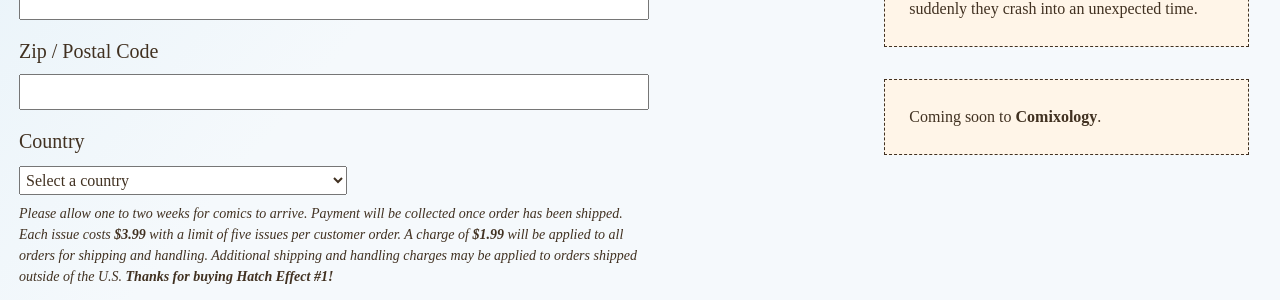
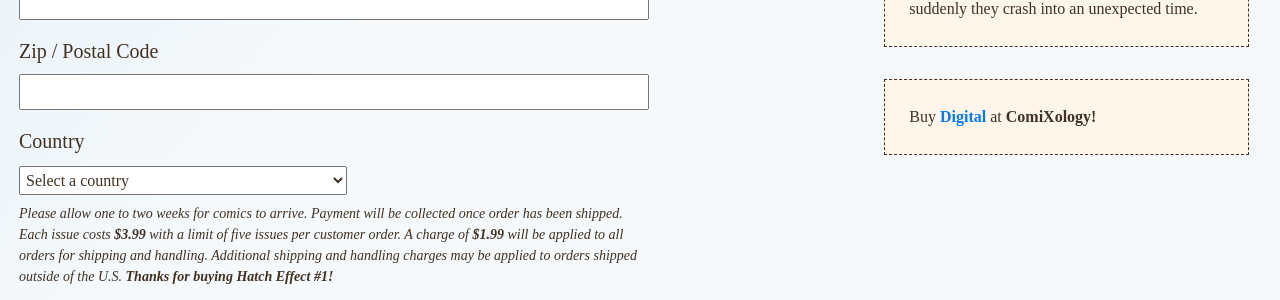
Before and after one commit to bobdry/illus, a Jekyll site: the page built from order.md, in a window 1280 px wide. Shown: the part 1030-1330 px from the top of the page. Built offline with Jekyll 4.4.1, drawn with Linux system fonts in a browser that asks for light colours; some web fonts are replaced.

```diff
--- a/_includes/basic_info.html
+++ b/_includes/basic_info.html
@@ -1,11 +1,11 @@
 <div class="basic-info">
 <h2><span>ABOUT</span> BOB</h2>
 <p>I&rsquo;ve worked in the creative industry for a long time. As an illustrator I&rsquo;ve drawn for The Izaak Walton League, Nature&rsquo;s Delight, Campbell Magazine, Corona and Modelo Beers and a few others.</p>
-<div class="mug float-right text-center ml-2">
+<div class="mug float-right text-center ml-3 mr-3">
     <div class="mug-anim"><img src="{{ "images/my_mug_anim.gif" | prepend: site.baseurl }}"/></div>
     <img src="{{ "images/my_mug_one.png" | prepend: site.baseurl }}" class="mug"/><br><em>my mug</em>
 </div>
-<p>My illustration style combines the sincerity of hand drawing with the vibrancy of digital color application. I offer clients original art that will mesmerize their audience.</p>
+<p>My illustration style combines the sincerity of hand drawing with the vibrancy of digital color application. I offer clients original art that mesmerizes their audience.</p>
 <h2><span>AS FOR</span> INSPIRATION</h2>
 <p>I&rsquo;m inspired by our species &mdash; how we get along and how we don&rsquo;t. Being a kid of the 80&rsquo;s, cartoons, comics and movies had me dreaming big well before everything went digital. Ideally, in the mornings, I'll take my coffee black and a seat at the drafting table. Mind and hand, let the drawing flow.
 <div class="about_image">
--- a/_layouts/order.html
+++ b/_layouts/order.html
@@ -17,7 +17,7 @@ layout: default-no-sidebar
                 A tale of mountain weirdness, <strong>Hatch Effect</strong> is a comic book from creators Bob Dry and Brian Paris. It&rsquo;s fall along the Blue Ridge Parkway. Sheila and Paul are out for a peaceful ride when suddenly they crash into an unexpected time.
             </div>
             <div class="basic-info p-4">
-                Coming soon to <strong>Comixology</strong>. <!-- <a href=""><strong><em>Buy Digital</em></strong></a>  -->
+                Buy <a href='https://bit.ly/3fdhd3H' target='_blank'><strong>Digital</strong></a> at <strong>ComiXology!</strong>
             </div>
         </div>
 
--- a/order.md
+++ b/order.md
@@ -19,17 +19,17 @@ permalink: /order/
     <div class="row">
         <div class="col-md-5">
             <p>Name</p>
-            <input type="text" name="name" placeholder="" class="mini_chat">
+            <input type="text" name="name" placeholder="" class="mini_chat" required>
         </div>
     </div>
     <div class="row">
         <div class="col-md-5">
             <p>Email</p>
-            <input type="email" name="email" placeholder="" class="mini_chat">
+            <input type="email" name="email" placeholder="" class="mini_chat" required>
         </div>
         <div class="col-md-5">
             <p>Phone Number</p>
-            <input type="tel" name="tel" title="Phone Number"/>
+            <input type="tel" name="tel" title="Phone Number" required>
         </div>
     </div>
 
@@ -42,7 +42,7 @@ permalink: /order/
                 <div class="control-group">
                     <label class="control-label">Address Line 1</label>
                     <div class="controls">
-                        <input id="address-line1" name="address-line1" type="text" placeholder="" class="input-xlarge">
+                        <input id="address-line1" name="address-line1" type="text" placeholder="" class="input-xlarge"  required>
                         <p class="help-block">Street address, P.O. box, company name, c/o</p>
                     </div>
                 </div>
@@ -58,7 +58,7 @@ permalink: /order/
                 <div class="control-group">
                     <label class="control-label">City / Town</label>
                     <div class="controls">
-                        <input id="city" name="city" type="text" placeholder="" class="input-xlarge">
+                        <input id="city" name="city" type="text" placeholder="" class="input-xlarge" required>
                         <p class="help-block"></p>
                     </div>
                 </div>
@@ -66,7 +66,7 @@ permalink: /order/
                 <div class="control-group">
                     <label class="control-label">State / Province / Region</label>
                     <div class="controls">
-                        <input id="region" name="region" type="text" placeholder="" class="input-xlarge">
+                        <input id="region" name="region" type="text" placeholder="" class="input-xlarge" required>
                         <p class="help-block"></p>
                     </div>
                 </div>
@@ -74,7 +74,7 @@ permalink: /order/
                 <div class="control-group">
                     <label class="control-label">Zip / Postal Code</label>
                     <div class="controls">
-                        <input id="postal-code" name="postal-code" type="text" placeholder="" class="input-xlarge">
+                        <input id="postal-code" name="postal-code" type="text" placeholder="" class="input-xlarge" required>
                         <p class="help-block"></p>
                     </div>
                 </div>
```
Also changed, not shown: _hatch/hatch-1.md (+1 -1 lines), contact.md (+4 -4 lines).
